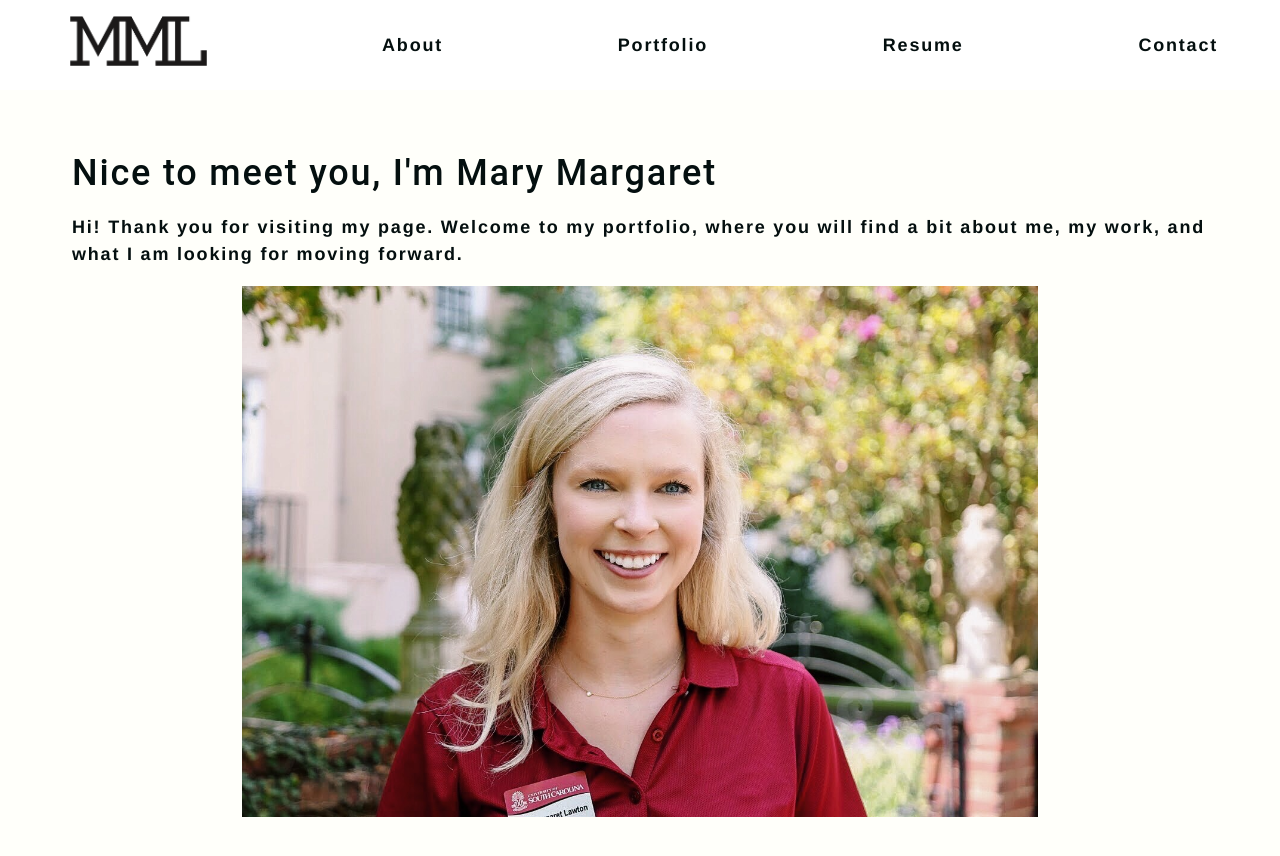
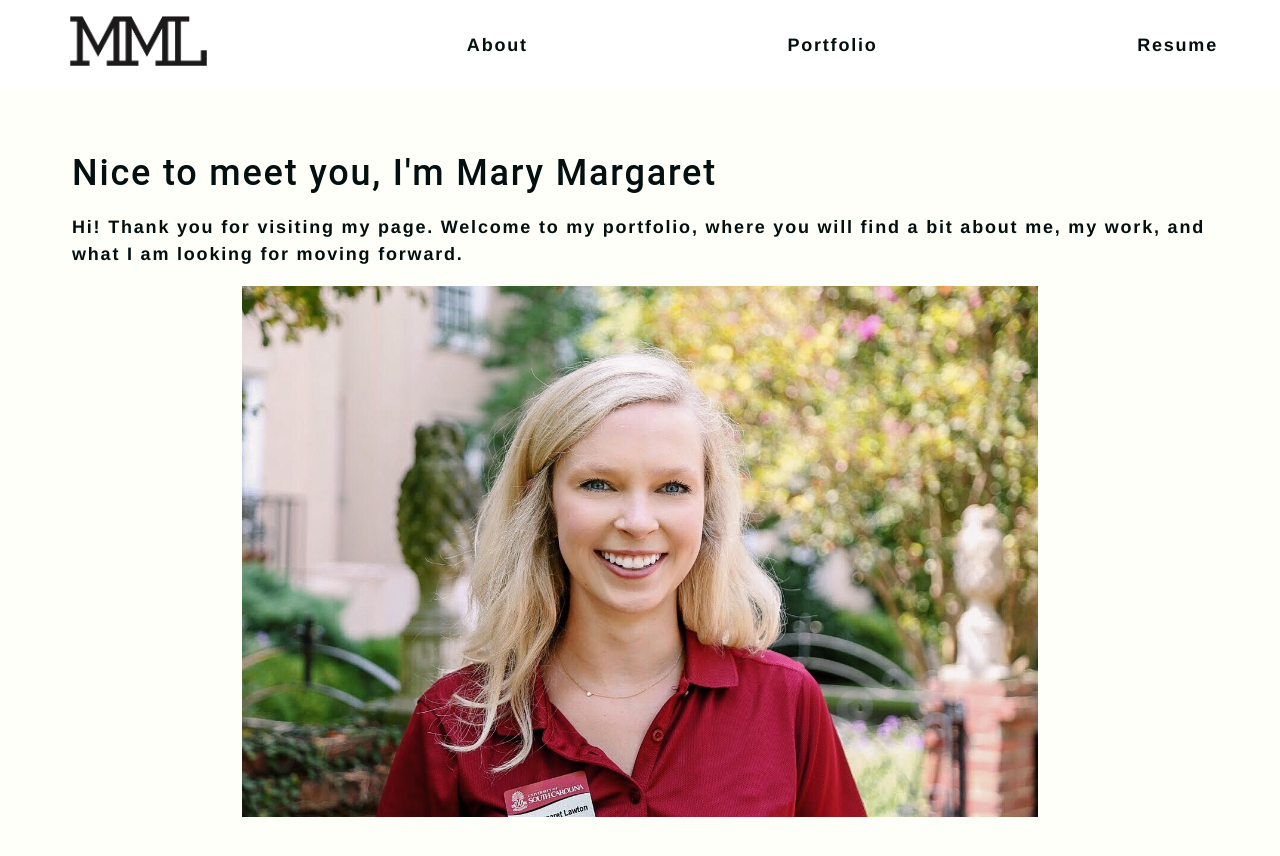
Before and after one commit to mmlawton15/ReactPortfolio, a React (Create React App) app: page / in a window 1280 px wide. Shown: the top 856 px of the page. Built offline with nearby package versions, Linux system fonts and the light colour scheme.

Commit message:
trying to figure out how to line up the nav links along the right side of the nav bar

```diff
--- a/src/App.js
+++ b/src/App.js
@@ -7,7 +7,6 @@ import Nav from './components/Nav/index.js';
 import About from './components/pages/About';
 import Portfolio from './components/pages/Portfolio';
 import Resume from './components/pages/Resume';
-import Contact from './components/pages/Contact';
 import Home from './components/pages/Home';
 
 
@@ -26,9 +25,6 @@ export default function App() {
     if (currentPage === 'Resume') {
       return <Resume/>;
     }
-    if (currentPage === 'Contact') {
-      return <Contact/>;
-    }
   }
 
   return (
--- a/src/components/Nav/index.js
+++ b/src/components/Nav/index.js
@@ -14,29 +14,23 @@ function Nav({currentPage, handlePageChange}) {
                         <img src={personalLogo} alt="personal logo" className='logo'/>
                         </a>
                     </li>
-                    <li>
+                    <li className="compressed-list">
                         <a
                         href="#about"
                         onClick={() => handlePageChange('About')}
                         className={currentPage === 'About' ? 'nav-link active' : 'nav-link'}>About</a>
                     </li>
-                    <li>
+                    <li className="compressed-list">
                         <a
                         href="#portfolio"
                         onClick={() => handlePageChange('Portfolio')}
                         className={currentPage === 'Portfolio' ? 'nav-link active' : 'nav-link'}>Portfolio</a>
                     </li>
-                    <li>
+                    <li className="compressed-list">
                         <a
                         href="#resume"
                         onClick={() => handlePageChange('Resume')}
                         className={currentPage === 'Resume' ? 'nav-link active' : 'nav-link'}>Resume</a>
-                    </li>
-                    <li>
-                        <a
-                        href="#contact"
-                        onClick={() => handlePageChange('Contact')}
-                        className={currentPage === 'Contact' ? 'nav-link active' : 'nav-link'}>Contact</a>
                     </li>
                 </ul>
             </nav>
--- a/src/components/pages/Contact.js
+++ /dev/null
@@ -1,9 +0,0 @@
-import React from 'react';
-
-export default function Contact() {
-    return (
-      <div>
-        <h1>Contact</h1>
-      </div>
-    );
-}
--- a/src/index.css
+++ b/src/index.css
@@ -112,6 +112,10 @@ h6 {
 
 .navigation-bar ul li a:hover{
   color:#78cdd7;
+}
+
+.compressed-list {
+  text-align:left;
 }
 
 /*-----------------------------------------------HOME---------------------------------------------------------------------------*/
```
